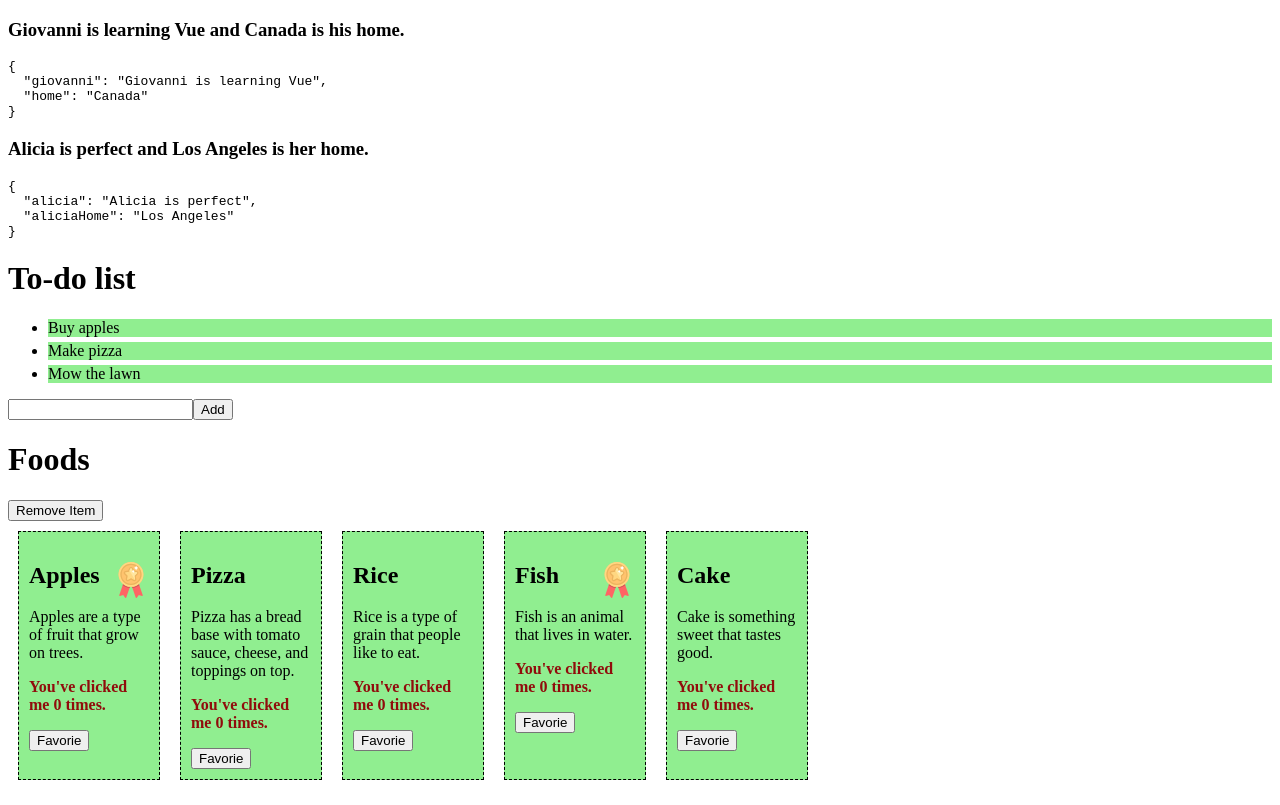
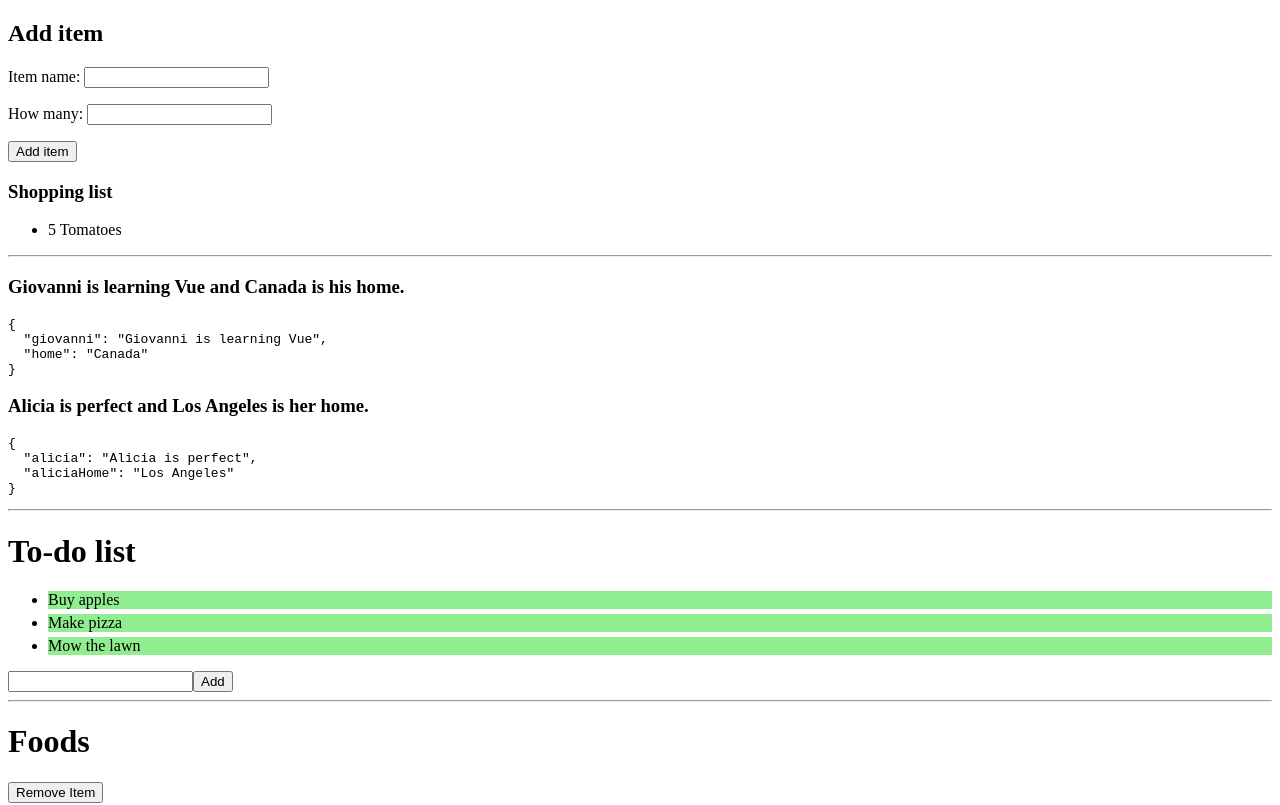
Before and after one commit to vasconcelos-giovanni/learning-vue-w3, a Vue app: page / in a window 1280 px wide. Shown: the top 805 px of the page. Built offline with nearby package versions, Linux system fonts and the light colour scheme.

Commit message:
feat(v-model): make form example of Vue Form and Vue v-model

```diff
--- a/src/App.vue
+++ b/src/App.vue
@@ -1,4 +1,8 @@
 <template>
+  <vue-form />
+
+  <hr />
+
   <slot-comp>
     <template v-slot="dataFromSlot">
       <h3>{{ dataFromSlot.giovanni }} and {{ dataFromSlot.home }} is his home.</h3>
@@ -10,6 +14,8 @@
     </template>
   </slot-comp>
 
+  <hr />
+
   <div id="to-do-example">
     <h1>To-do list</h1>
     <ul>
@@ -19,6 +25,8 @@
     <button @click="addItem">Add</button>
   </div>
 
+  <hr />
+
   <div id="foods-example">
     <h1>Foods</h1>
     <button @click="removeItem">Remove Item</button>
@@ -27,6 +35,8 @@
         :is-favorite="food.favorite" @toggle-Favorite="receiveEmit" />
     </div>
   </div>
+
+  <hr />
 
   <div id="food-slots-example">
     <h1>Food cards</h1>
@@ -43,11 +53,13 @@
 
 <script>
 import SlotComp from "./components/SlotComp.vue";
+import VueForm from "./components/VueForm.vue";
 
 // 'export default' makes it possible for 'main.js' to catch the data with the import App from './App.vue' so that it can be mounted on the ''<div id = "app">'' tag inside 'index.html'.
 export default {
   components: {
-    'slot-comp': SlotComp
+    'slot-comp': SlotComp,
+    'vue-form': VueForm
   },
   data() {
     return {
--- /dev/null
+++ b/src/components/VueForm.vue
@@ -0,0 +1,41 @@
+<template>
+    <form @submit.prevent="addItem">
+        <h2>Add item</h2>
+        <p>Item name: <input type="text" required v-model="itemName"></p>
+        <p>How many: <input type="number" v-model="itemNumber"></p>
+        <button type="submit">Add item</button>
+    </form>
+    <h3>Shopping list</h3>
+    <ul>
+        <li v-for="item in shoppingList">{{ item.number }} {{ item.name }}</li>
+    </ul>
+</template>
+
+<script>
+export default {
+    data() {
+        return {
+            itemName: null,
+            itemNumber: null,
+            shoppingList: [
+                { name: 'Tomatoes', number: 5 }
+            ]
+        }
+    },
+    methods: {
+        addItem() {
+            // Create the item object
+            const item = {
+                name: this.itemName,
+                number: this.itemNumber
+            };
+
+            this.shoppingList.push(item);
+
+            // Clean the form
+            this.itemName = null;
+            this.itemNumber = null;
+        }
+    }
+}
+</script>
```
